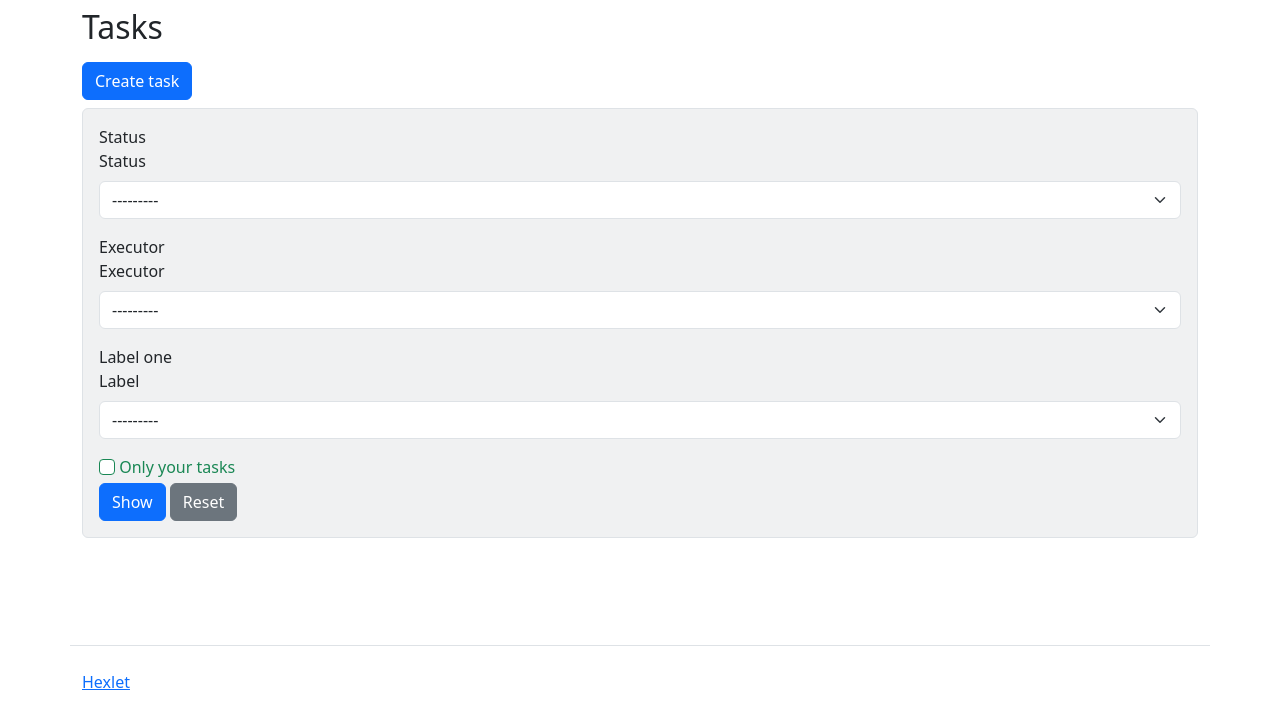
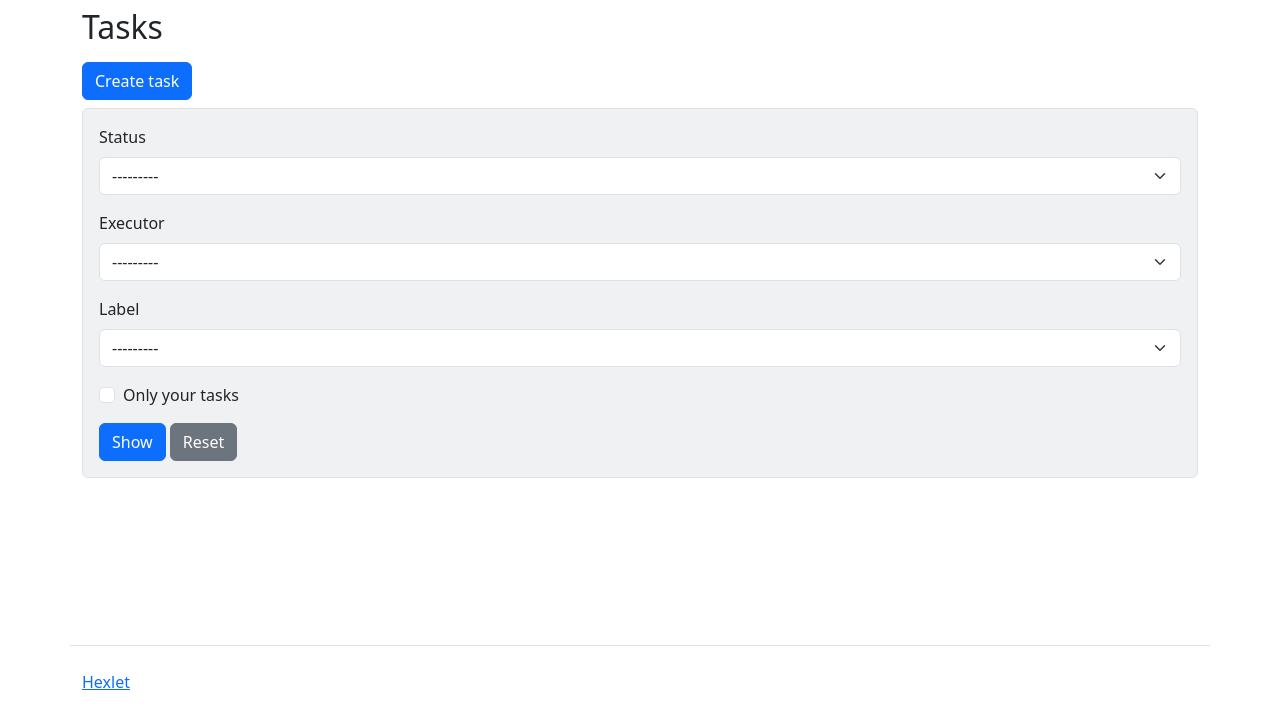
Before and after one commit to dimaevan/python-project-lvl4, a Django app: page /tasks/ in a window 1280 px wide. Shown: the part 58-777 px from the top of the page. Run offline with Django 3.2, Linux system fonts and the light colour scheme; the visitor is signed in with stand-in values (Sample User, id 1); data comes from the database, SQL or seed files in the repository; data that the repository does not hold is empty; some libraries are stand-ins or nearby versions.

Commit message:
Tranlations/22

```diff
--- a/tasks/filter.py
+++ b/tasks/filter.py
@@ -14,12 +14,17 @@ class TaskFilter(django_filters.FilterSet):
 
     def filter_by_author(self, queryset, name, value):
         if value:
-            return queryset.filter(author=self.request.user)
-        else:
-            return queryset
+            return queryset.filter(author=self.request.user).order_by('pk')
+        return queryset
 
     label = django_filters.filters.ModelChoiceFilter(queryset=Label.objects.all(), label=_('Label'))
 
     class Meta:
         model = Task
         fields = ['name', 'status', 'executor', 'label', 'self_task']
+        filter_overrides = {
+            django_filters.filters.BooleanFilter: {
+                'filter_class': django_filters.filters.BooleanFilter,
+                'extra': lambda f: {'widget': forms.widgets.CheckboxInput},
+            },
+        }
--- a/templates/tasks/task_filter.html
+++ b/templates/tasks/task_filter.html
@@ -8,16 +8,10 @@
     <div class="p-3 mb-2 mt-2 bg-secondary bg-opacity-10 border rounded">
         <form method="get">
 
-            <div><span class="mb-1">{% translate 'Status' %} </span> {% bootstrap_field filter.form.status show_label='skip' %}
-            </div>
-            <div><span>{% translate 'Executor' %} </span> {% bootstrap_field filter.form.executor show_label='skip' %}
-            </div>
-            <div><span>{% translate 'Label one' %} </span> {% bootstrap_field filter.form.label show_label='skip' %}</div>
-
-            <div class="mt-1 mb-1">
-            <input type="checkbox" name="self_task" class="form-check-input is-valid" id="id_self_task">  <label
-                class="form-check-label" for="id_self_task">  {% translate 'Only your tasks' %}  </label>
-            </div>
+			{% bootstrap_field filter.form.status field_class='ml-2 mr-3' %}
+			{% bootstrap_field filter.form.executor field_class='ml-2 mr-3' %}
+			{% bootstrap_field filter.form.label field_class='ml-2 mr-3' %}
+			{% bootstrap_field filter.form.self_task field_class='mr-3' %}
 
 <button type="submit" class="btn btn-primary">{% translate 'Show' %}</button>
 <a class="btn btn-secondary" href="{% url 'tasks' %}" type="reset" role="button">{% translate 'Reset' %}</a>
```
